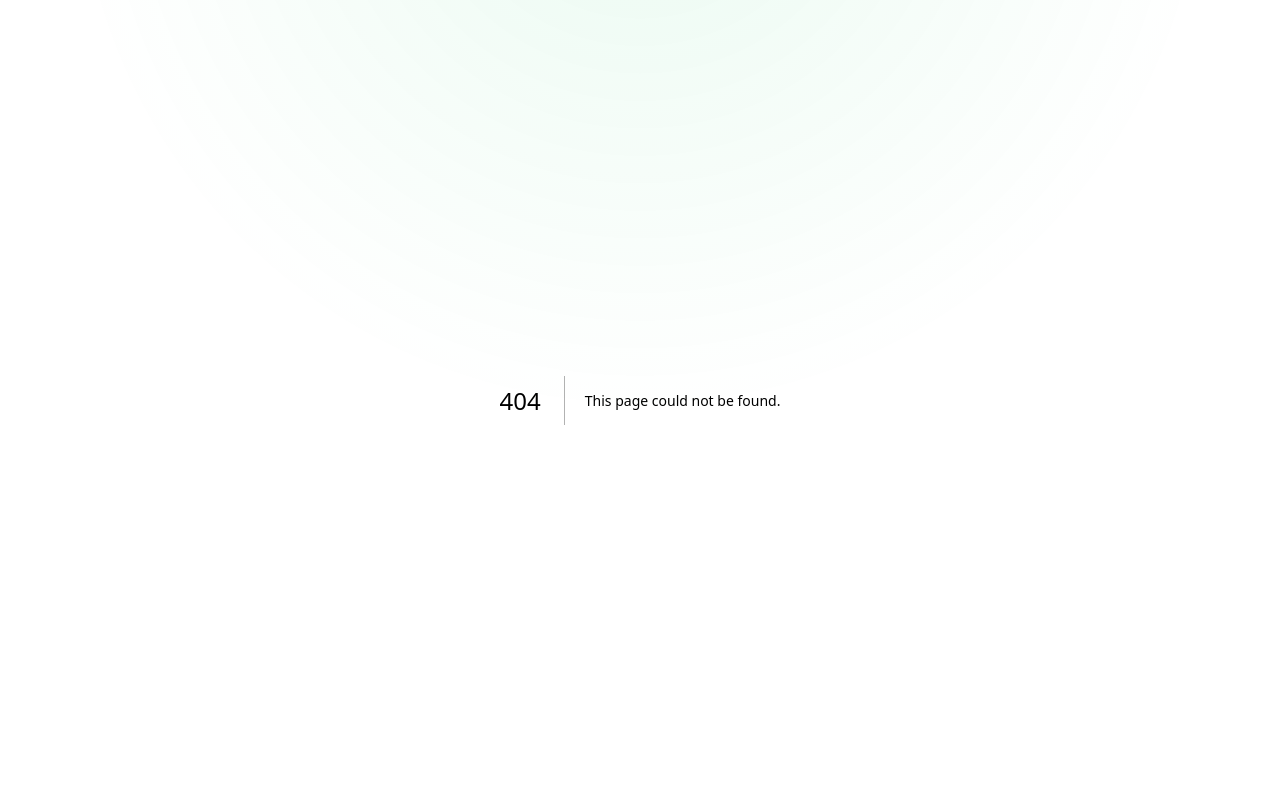
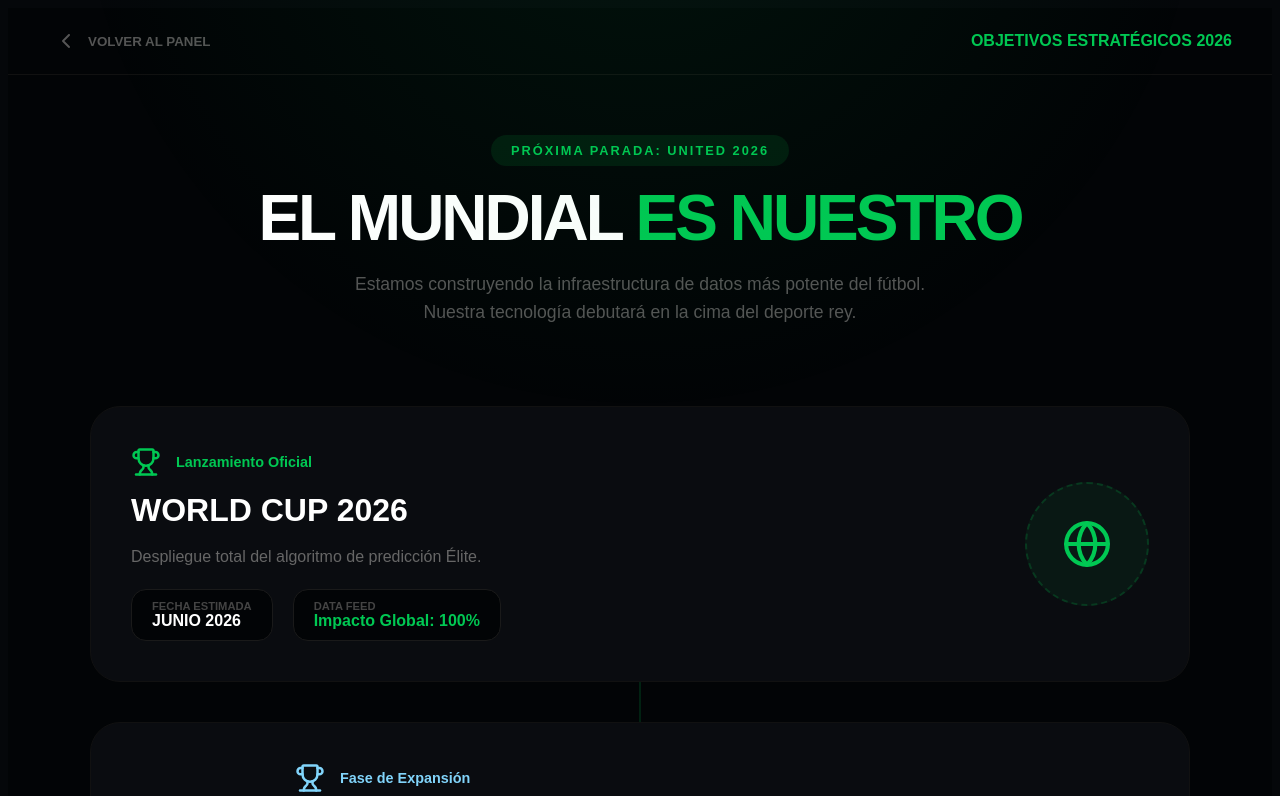
Before and after one commit to DeVx1978/el-guru-elite, a Next.js app: page /panel/objetivos in a window 1280 px wide. Before the commit this address had no page. Shown: the top 796 px of the page. Built offline with nearby package versions, Linux system fonts and the light colour scheme.

Commit message:
V8.0: Reconstruccion de seccion Objetivos Estratégicos y Roadmap Mundial 2026

```diff
--- /dev/null
+++ b/src/app/panel/objetivos/page.tsx
@@ -0,0 +1,182 @@
+"use client";
+import React, { useState, useEffect } from 'react';
+import { useRouter } from 'next/navigation';
+import {
+  Trophy, Globe, Target, Calendar, Star,
+  ArrowRightCircle, barChart as Chart, Zap, ShieldCheck, ChevronRight
+} from 'lucide-react';
+
+// --- DATOS ESTRATÉGICOS ---
+const hitos = [
+  {
+    id: 1,
+    torneo: 'WORLD CUP 2026',
+    fecha: 'JUNIO 2026',
+    estado: 'Lanzamiento Oficial',
+    color: '#00C853',
+    desc: 'Despliegue total del algoritmo de predicción Élite.',
+    stats: 'Impacto Global: 100%'
+  },
+  {
+    id: 2,
+    torneo: 'UEFA CHAMPIONS LEAGUE',
+    fecha: 'SEPT 2026',
+    estado: 'Fase de Expansión',
+    color: '#81D4FA',
+    desc: 'Predicciones de alta precisión para el torneo de clubes más importante de Europa.',
+    stats: 'Precisión Estimada: 94.8%'
+  },
+  {
+    id: 3,
+    torneo: 'COPA LIBERTADORES & SUDAMERICANA',
+    fecha: '2027',
+    estado: 'Dominio Regional',
+    color: '#FFD54F',
+    desc: 'Conquista del mercado Sudamericano con datos en tiempo real.',
+    stats: 'Cobertura: 100% CONMEBOL'
+  },
+  {
+    id: 4,
+    torneo: 'LIGA BETPLAY & TORNEO ECUADOR',
+    fecha: 'CONTINUO',
+    estado: 'Operación Local',
+    color: '#FF8A65',
+    desc: 'Análisis profundo de los mercados locales de Colombia y Ecuador.',
+    stats: 'Soportes Locales: Activos'
+  },
+];
+
+export default function ObjetivosPage() {
+  const router = useRouter();
+  const [loading, setLoading] = useState(true);
+
+  // --- EFECTO DE CARGA "EL GURÚ" ---
+  useEffect(() => {
+    const timer = setTimeout(() => setLoading(false), 3000);
+    return () => clearTimeout(timer);
+  }, []);
+
+  if (loading) {
+    return (
+      <div style={{ backgroundColor: '#020406', height: '100vh', display: 'flex', justifyContent: 'center', alignItems: 'center' }}>
+        <div className="loader-container">
+          <div className="pulse-ring"></div>
+          <img src="/images/guru.jpg" alt="El Gurú" className="guru-loader-img" />
+        </div>
+        <style jsx>{`
+          .loader-container { position: relative; width: 150px; height: 150px; display: flex; justifyContent: center; alignItems: center; }
+          .guru-loader-img { width: 80px; height: 80px; borderRadius: 50%; border: 3px solid #00C853; z-index: 2; box-shadow: 0 0 30px #00C853; }
+          .pulse-ring { position: absolute; width: 100%; height: 100%; border: 2px solid #00C853; borderRadius: 50%; animation: pulse 1.5s infinite; }
+          @keyframes pulse { 0% { transform: scale(0.5); opacity: 1; } 100% { transform: scale(1.5); opacity: 0; } }
+        `}</style>
+      </div>
+    );
+  }
+
+  return (
+    <div style={{ backgroundColor: '#020406', minHeight: '100vh', color: 'white', fontFamily: 'sans-serif', overflowX: 'hidden' }}>
+
+      {/* HEADER DE NAVEGACIÓN */}
+      <nav style={{ padding: '20px 40px', display: 'flex', justifyContent: 'space-between', alignItems: 'center', borderBottom: '1px solid #111' }}>
+        <button onClick={() => router.back()} style={{ background: 'none', border: 'none', color: '#555', cursor: 'pointer', display: 'flex', alignItems: 'center', gap: '10px', fontWeight: 'bold' }}>
+          <ChevronRight style={{ transform: 'rotate(180deg)' }} /> VOLVER AL PANEL
+        </button>
+        <div style={{ fontWeight: 900, color: '#00C853' }}>OBJETIVOS ESTRATÉGICOS 2026</div>
+      </nav>
+
+      <main style={{ maxWidth: '1100px', margin: '0 auto', padding: '60px 20px' }}>
+
+        {/* SECCIÓN HERO */}
+        <div style={{ textAlign: 'center', marginBottom: '80px' }} className="fade-in">
+          <div style={{ display: 'inline-block', padding: '8px 20px', background: 'rgba(0, 200, 83, 0.1)', borderRadius: '50px', color: '#00C853', fontSize: '0.8rem', fontWeight: 900, letterSpacing: '2px', marginBottom: '20px' }}>
+            PRÓXIMA PARADA: UNITED 2026
+          </div>
+          <h1 style={{ fontSize: '4rem', fontWeight: 900, margin: 0, letterSpacing: '-3px', lineHeight: 1 }}>
+            EL MUNDIAL <span style={{ color: '#00C853' }}>ES NUESTRO</span>
+          </h1>
+          <p style={{ color: '#555', maxWidth: '600px', margin: '20px auto', fontSize: '1.1rem', lineHeight: 1.6 }}>
+            Estamos construyendo la infraestructura de datos más potente del fútbol. Nuestra tecnología debutará en la cima del deporte rey.
+          </p>
+        </div>
+
+        {/* CONTENEDOR DE LA RUTA (TIMELINE) */}
+        <div style={{ position: 'relative' }}>
+          {/* Línea central decorativa */}
+          <div style={{ position: 'absolute', left: '50%', transform: 'translateX(-50%)', width: '2px', height: '100%', background: 'linear-gradient(to bottom, #00C853, transparent)', opacity: 0.2 }}></div>
+
+          <div style={{ display: 'flex', flexDirection: 'column', gap: '40px' }}>
+            {hitos.map((h, index) => (
+              <div key={h.id} className="hito-card" style={{
+                background: '#0a0c10',
+                border: '1px solid #111',
+                borderRadius: '30px',
+                padding: '40px',
+                display: 'flex',
+                alignItems: 'center',
+                gap: '40px',
+                position: 'relative',
+                zIndex: 2,
+                transition: '0.4s',
+                flexDirection: index % 2 === 0 ? 'row' : 'row-reverse'
+              }}>
+                <div style={{ flex: 1 }}>
+                  <div style={{ display: 'flex', alignItems: 'center', gap: '15px', marginBottom: '15px' }}>
+                    <Trophy color={h.color} size={30} />
+                    <span style={{ color: h.color, fontWeight: 900, fontSize: '0.9rem' }}>{h.estado}</span>
+                  </div>
+                  <h3 style={{ fontSize: '2rem', fontWeight: 900, margin: '0 0 10px 0' }}>{h.torneo}</h3>
+                  <p style={{ color: '#666', fontSize: '1rem', lineHeight: 1.5 }}>{h.desc}</p>
+
+                  <div style={{ marginTop: '20px', display: 'flex', gap: '20px' }}>
+                    <div style={{ background: '#020406', padding: '10px 20px', borderRadius: '15px', border: '1px solid #1a1a1a' }}>
+                        <span style={{ display: 'block', fontSize: '0.7rem', color: '#444', fontWeight: 900 }}>FECHA ESTIMADA</span>
+                        <span style={{ fontWeight: 'bold' }}>{h.fecha}</span>
+                    </div>
+                    <div style={{ background: '#020406', padding: '10px 20px', borderRadius: '15px', border: '1px solid #1a1a1a' }}>
+                        <span style={{ display: 'block', fontSize: '0.7rem', color: '#444', fontWeight: 900 }}>DATA FEED</span>
+                        <span style={{ fontWeight: 'bold', color: '#00C853' }}>{h.stats}</span>
+                    </div>
+                  </div>
+                </div>
+
+                <div style={{
+                    width: '120px',
+                    height: '120px',
+                    background: `${h.color}10`,
+                    borderRadius: '50%',
+                    display: 'flex',
+                    alignItems: 'center',
+                    justifyContent: 'center',
+                    border: `2px dashed ${h.color}30`
+                  }}>
+                    <Globe size={50} color={h.color} />
+                </div>
+              </div>
+            ))}
+          </div>
+        </div>
+
+        {/* SECCIÓN DE EVENTOS ESPECIALES */}
+        <div style={{ marginTop: '100px', background: 'linear-gradient(180deg, transparent, #0a0c10)', padding: '60px', borderRadius: '40px', border: '1px solid #111', textAlign: 'center' }}>
+          <Star color="#FFD54F" size={40} style={{ marginBottom: '20px' }} />
+          <h2 style={{ fontSize: '2.5rem', fontWeight: 900, marginBottom: '10px' }}>EVENTOS ESPECIALES ÉLITE</h2>
+          <p style={{ color: '#666', marginBottom: '40px' }}>Crearemos experiencias presenciales y digitales exclusivas para nuestros inversionistas VIP.</p>
+          <div style={{ display: 'grid', gridTemplateColumns: 'repeat(auto-fit, minmax(200px, 1fr))', gap: '20px' }}>
+            <div className="mini-card">Masterclass de Trading</div>
+            <div className="mini-card">Análisis en Vivo Mundial</div>
+            <div className="mini-card">Cena de Gala Gurú</div>
+          </div>
+        </div>
+
+      </main>
+
+      <style jsx>{`
+        .fade-in { animation: fadeIn 1s ease; }
+        .hito-card:hover { border-color: #00C853; transform: scale(1.02); box-shadow: 0 20px 40px rgba(0,0,0,0.4); }
+        .mini-card { background: #020406; padding: 20px; borderRadius: 20px; border: 1px solid #111; fontWeight: bold; fontSize: 0.9rem; color: #888; transition: 0.3s; }
+        .mini-card:hover { color: #00C853; border-color: #00C853; }
+        @keyframes fadeIn { from { opacity: 0; transform: translateY(20px); } to { opacity: 1; transform: translateY(0); } }
+      `}</style>
+    </div>
+  );
+}
```
